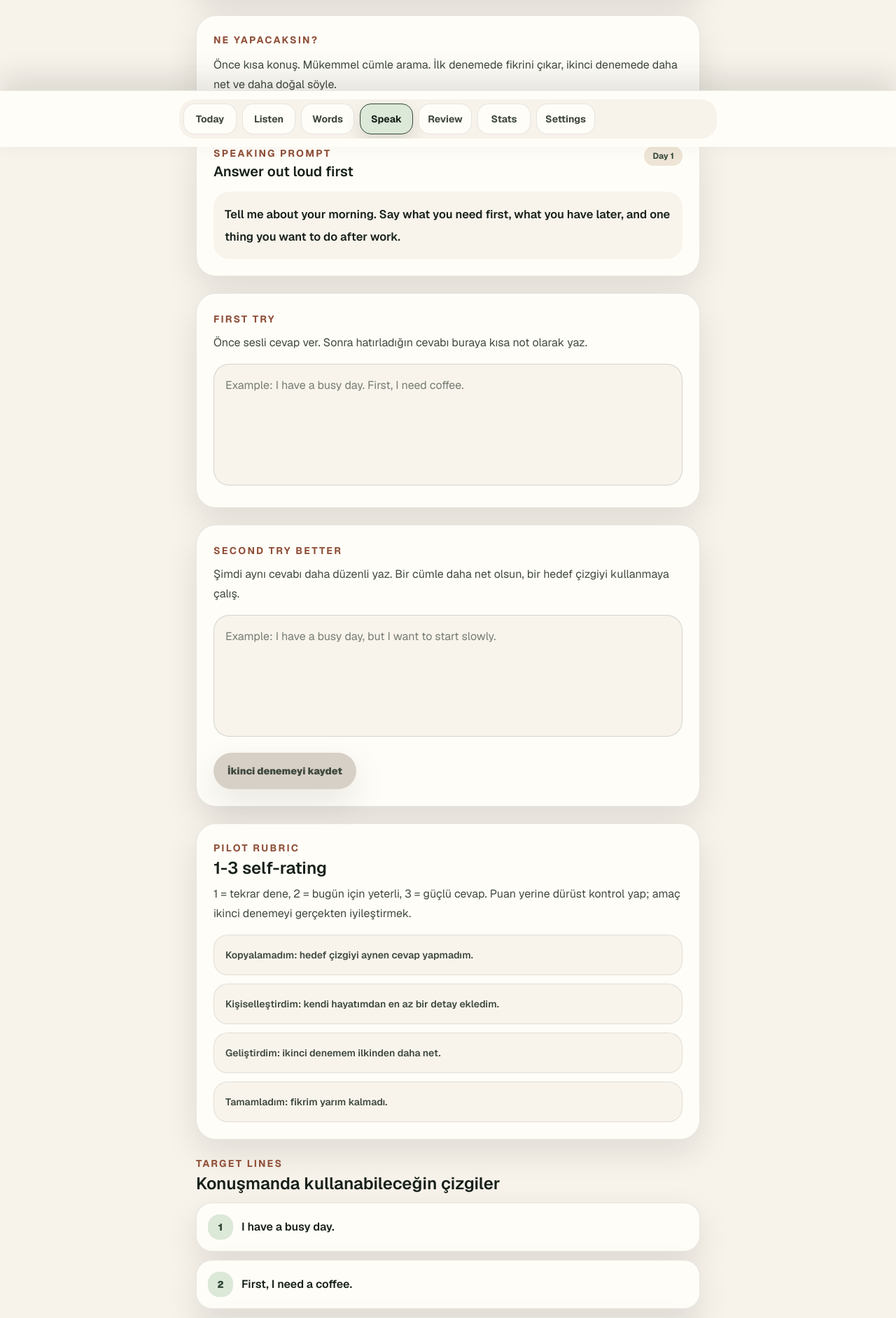
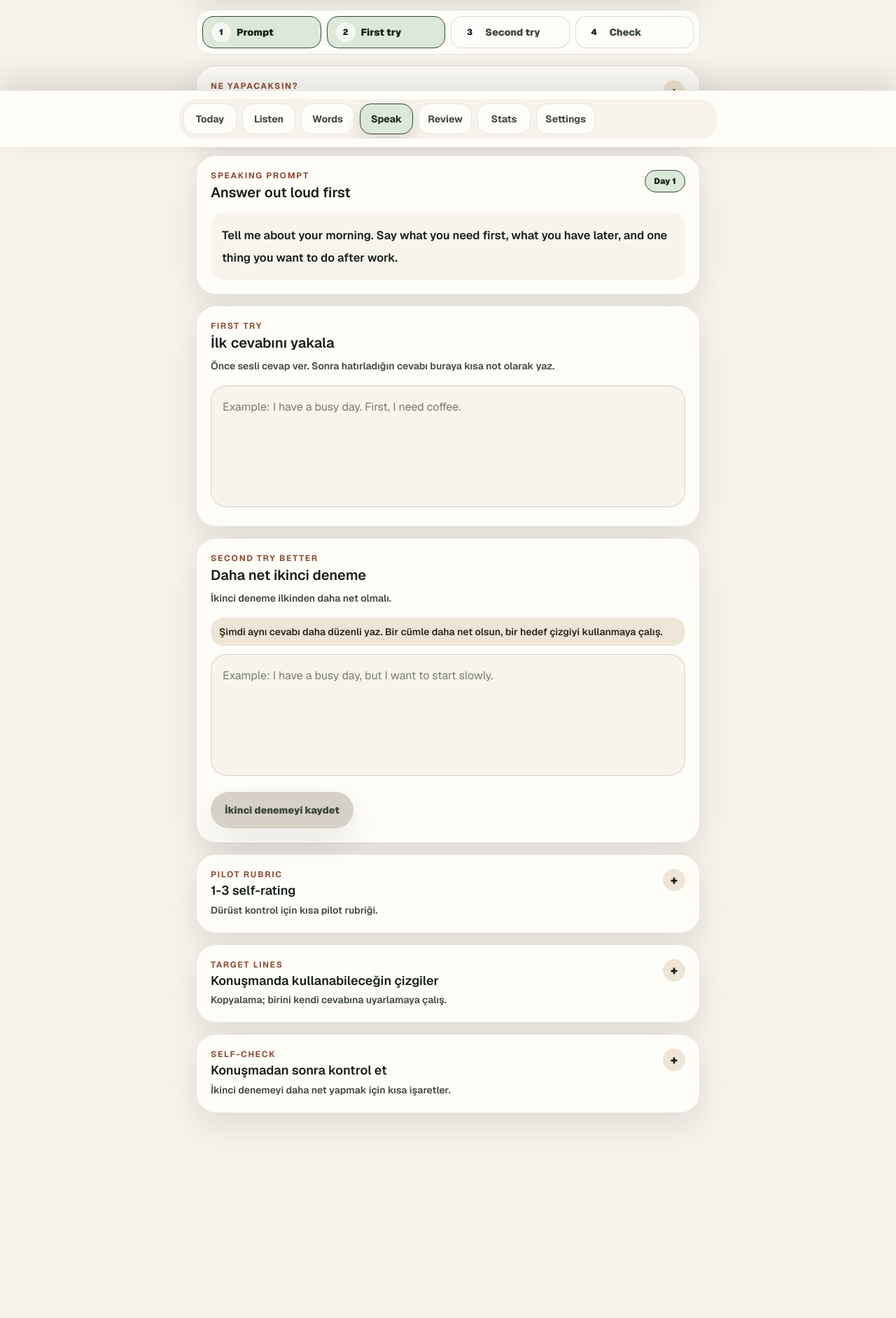
Before and after one commit to fatihsoyaltun/argos-speak-90, a Next.js app: page /speak in a window 1280 px wide. Shown: the part 590-2474 px from the top of the page at 70% size. After the commit the page ends 2325 px from the top, so only its background shows below. Built offline with nearby package versions, Linux system fonts and the light colour scheme.

Commit message:
Reduce Speak and Review mobile density

```diff
--- a/components/review-practice.tsx
+++ b/components/review-practice.tsx
@@ -1,6 +1,12 @@
 "use client";
 
 import { useEffect, useMemo, useState } from "react";
+import {
+  CompactSection,
+  ExpandableCard,
+  ProgressStrip,
+  StatusPill,
+} from "@/components/ui";
 import type { ReviewDrill } from "@/lib/review-content";
 import {
   getDayProgress,
@@ -152,21 +158,41 @@ export function ReviewPractice({ drill }: { drill: ReviewDrill }) {
   }
 
   return (
-    <div className="space-y-6">
-      <section className="rounded-[1.75rem] border border-foreground/10 bg-surface p-5 shadow-soft sm:p-6">
-        <p className="text-xs font-bold uppercase tracking-[0.16em] text-clay sm:text-sm">
-          Ne yapacaksın?
-        </p>
-        <p className="mt-3 text-base leading-7 text-muted">
-          {drill.shortIntroTr}
-        </p>
-        <div className="mt-4 rounded-[1.4rem] border border-foreground/10 bg-background/85 p-4">
-          <p className="text-xs font-bold uppercase tracking-[0.16em] text-clay">
-            Production self-check
-          </p>
-          <p className="mt-2 text-sm font-semibold leading-6 text-muted">
-            Açık üretim soruları otomatik AI puanı almaz. Model cevabı sadece
-            yardım içindir; kendi cevabını bu kısa listeyle kontrol et.
+    <div className="space-y-4">
+      <CompactSection
+        eyebrow="Active recall"
+        title="Hatırlayıp yaz"
+        description={drill.shortIntroTr}
+        action={<StatusPill status="active">Day {drill.day}</StatusPill>}
+      >
+        <ProgressStrip
+          items={[
+            {
+              label: `${checkedCount}/${drill.reviewItems.length} checked`,
+              status:
+                checkedCount === drill.reviewItems.length ? "done" : "active",
+            },
+            {
+              label: `${correctCount} correct`,
+              status: correctCount > 0 ? "synced" : "pending",
+            },
+            {
+              label: `${drill.reviewItems.length - checkedCount} left`,
+              status:
+                checkedCount === drill.reviewItems.length ? "done" : "pending",
+            },
+          ]}
+        />
+      </CompactSection>
+
+      <ExpandableCard
+        eyebrow="Production self-check"
+        title="Açık cevapları nasıl kontrol edeceksin?"
+        description="Model cevabı yardım içindir; açık üretim cevaplarını bu kısa listeyle kontrol et."
+      >
+        <p className="text-sm font-semibold leading-6 text-muted">
+          Açık üretim soruları otomatik AI puanı almaz. Kendi cevabını bu kısa
+          listeyle kontrol et.
         </p>
         <div className="mt-3 grid gap-2">
           {productionSelfCheckItems.map((item) => (
@@ -178,47 +204,47 @@ export function ReviewPractice({ drill }: { drill: ReviewDrill }) {
             </p>
           ))}
         </div>
-        </div>
-      </section>
+      </ExpandableCard>
 
       <section className="space-y-3">
-        <div>
-          <p className="text-xs font-bold uppercase tracking-[0.16em] text-clay sm:text-sm">
-            Active recall
-          </p>
-          <h2 className="mt-1 text-2xl font-semibold leading-tight">
-            Hatırlayıp yaz
-          </h2>
-        </div>
-
-        <div className="grid gap-3">
+        <div className="grid gap-2">
           {drill.reviewItems.map((item, index) => {
             const result = results[index];
             const answer = answers[index] ?? "";
             const isAnswerEmpty = answer.trim().length === 0;
+            const isChecked = Boolean(result);
 
             return (
               <article
                 key={`${item.type}-${item.prompt}`}
-                className="rounded-[1.6rem] border border-foreground/10 bg-surface p-5 shadow-soft sm:p-6"
+                className="rounded-[1.35rem] border border-foreground/10 bg-surface p-4 shadow-soft sm:rounded-[1.6rem] sm:p-5"
               >
-                <div className="flex items-start justify-between gap-4">
+                <div className="flex items-start justify-between gap-3">
                   <div className="min-w-0">
                     <p className="text-xs font-bold uppercase tracking-[0.16em] text-clay">
                       Task {index + 1}
                     </p>
-                    <h3 className="mt-2 text-lg font-semibold leading-7">
+                    <h3 className="mt-1.5 text-lg font-semibold leading-7">
                       {item.prompt}
                     </h3>
                   </div>
-                  <span className="shrink-0 rounded-full bg-linen px-3 py-1.5 text-xs font-black text-moss">
+                  <div className="flex shrink-0 flex-col items-end gap-1.5">
+                    <StatusPill status="active">
                       {reviewTypeLabels[item.type]}
-                  </span>
+                    </StatusPill>
+                    {isChecked ? (
+                      <StatusPill
+                        status={result === "correct" ? "done" : "warning"}
+                      >
+                        {result === "correct" ? "Done" : "Review"}
+                      </StatusPill>
+                    ) : null}
+                  </div>
                 </div>
 
                 <label
                   htmlFor={`review-answer-${index}`}
-                  className="mt-5 block text-xs font-bold uppercase tracking-[0.16em] text-muted"
+                  className="mt-4 block text-xs font-bold uppercase tracking-[0.16em] text-muted"
                 >
                   Cevabın
                 </label>
@@ -241,13 +267,13 @@ export function ReviewPractice({ drill }: { drill: ReviewDrill }) {
                 </button>
 
                 {result === "correct" ? (
-                  <div className="mt-4 rounded-[1.25rem] border border-moss/20 bg-sage p-4 text-sm font-semibold leading-6 text-foreground">
+                  <div className="mt-3 rounded-[1.15rem] border border-moss/20 bg-sage p-3 text-sm font-semibold leading-6 text-foreground">
                     Doğru. Bu cümleyi bir kez daha sesli tekrar et.
                   </div>
                 ) : null}
 
                 {result === "needsReview" ? (
-                  <div className="mt-4 rounded-[1.25rem] border border-clay/25 bg-linen/70 p-4 text-sm leading-6 text-foreground">
+                  <div className="mt-3 rounded-[1.15rem] border border-clay/25 bg-linen/70 p-3 text-sm leading-6 text-foreground">
                     <p className="font-bold">Tekrar bak:</p>
                     <p className="mt-1 font-semibold">{item.expectedAnswer}</p>
                   </div>
@@ -258,18 +284,18 @@ export function ReviewPractice({ drill }: { drill: ReviewDrill }) {
         </div>
       </section>
 
-      <section className="rounded-[1.75rem] border border-moss/15 bg-moss p-5 text-white shadow-soft sm:p-6">
+      <section className="rounded-[1.55rem] border border-moss/15 bg-moss p-5 text-white shadow-soft sm:rounded-[1.75rem] sm:p-6">
         <p className="text-xs font-bold uppercase tracking-[0.16em] text-linen sm:text-sm">
           Review summary
         </p>
-        <div className="mt-4 grid grid-cols-2 gap-3">
-          <div className="rounded-[1.25rem] bg-white/10 p-4">
+        <div className="mt-3 grid grid-cols-2 gap-2.5">
+          <div className="rounded-[1.15rem] bg-white/10 p-3">
             <p className="text-xs font-bold uppercase tracking-[0.14em] text-linen">
               Checked
             </p>
             <p className="mt-1 text-3xl font-semibold">{checkedCount}</p>
           </div>
-          <div className="rounded-[1.25rem] bg-white/10 p-4">
+          <div className="rounded-[1.15rem] bg-white/10 p-3">
             <p className="text-xs font-bold uppercase tracking-[0.14em] text-linen">
               Correct
             </p>
--- a/components/speaking-practice.tsx
+++ b/components/speaking-practice.tsx
@@ -1,6 +1,12 @@
 "use client";
 
 import { useEffect, useState } from "react";
+import {
+  CompactSection,
+  ExpandableCard,
+  StatusPill,
+  TaskStepper,
+} from "@/components/ui";
 import type { SpeakingPractice } from "@/lib/speaking-content";
 import {
   getDayProgress,
@@ -24,12 +30,14 @@ export function SpeakingPracticeView({
   const [secondTry, setSecondTry] = useState("");
   const [checkedItems, setCheckedItems] = useState<string[]>([]);
   const [saveState, setSaveState] = useState<"idle" | "saved">("idle");
+  const [isSpeakCompleted, setIsSpeakCompleted] = useState(false);
 
   useEffect(() => {
     const loadTimer = window.setTimeout(() => {
       const progress = getDayProgress(practice.day);
       setFirstTry(progress.speakFirstTry);
       setSecondTry(progress.speakSecondTry);
+      setIsSpeakCompleted(progress.completedTasks.includes("speak"));
       setSaveState("idle");
     }, 0);
 
@@ -64,12 +72,27 @@ export function SpeakingPracticeView({
       speakSecondTry: secondTry,
     });
     markDayTaskCompleted(practice.day, "speak");
+    setIsSpeakCompleted(true);
     setSaveState("saved");
   }
 
+  const hasFirstTry = firstTry.trim().length > 0;
+  const hasSecondTry = secondTry.trim().length > 0;
+  const firstTryStepStatus = hasFirstTry ? "done" : "active";
+  const secondTryStepStatus = hasSecondTry
+    ? "done"
+    : hasFirstTry
+      ? "active"
+      : "pending";
+  const checkStepStatus = isSpeakCompleted && hasSecondTry
+    ? "done"
+    : hasSecondTry
+      ? "active"
+      : "pending";
+
   return (
-    <div className="space-y-6">
-      <section className="rounded-[1.75rem] border border-moss/15 bg-moss p-5 text-white shadow-soft sm:p-6">
+    <div className="space-y-4">
+      <section className="rounded-[1.55rem] border border-moss/15 bg-moss p-5 text-white shadow-soft sm:rounded-[1.75rem] sm:p-6">
         <div className="space-y-3">
           <p className="text-xs font-bold uppercase tracking-[0.16em] text-sage sm:text-sm">
             Bugünkü konuşma
@@ -83,63 +106,72 @@ export function SpeakingPracticeView({
         </div>
       </section>
 
-      <section className="rounded-[1.75rem] border border-foreground/10 bg-surface p-5 shadow-soft sm:p-6">
-        <p className="text-xs font-bold uppercase tracking-[0.16em] text-clay sm:text-sm">
-          Ne yapacaksın?
-        </p>
-        <p className="mt-3 text-base leading-7 text-muted">
+      <TaskStepper
+        steps={[
+          { label: "Prompt", status: hasFirstTry ? "done" : "active" },
+          { label: "First try", status: firstTryStepStatus },
+          { label: "Second try", status: secondTryStepStatus },
+          { label: "Check", status: checkStepStatus },
+        ]}
+      />
+
+      <ExpandableCard
+        eyebrow="Ne yapacaksın?"
+        title="Kısa konuşma rehberi"
+        description="Ana görev görünür kalır; detaylı yönlendirmeyi ihtiyaç duyunca aç."
+      >
+        <p className="text-sm font-semibold leading-6 text-muted">
           {practice.speakingTipsTr}
         </p>
-      </section>
+      </ExpandableCard>
 
-      <section className="rounded-[1.75rem] border border-foreground/10 bg-surface p-5 shadow-soft sm:p-6">
-        <div className="flex items-start justify-between gap-4">
-          <div className="min-w-0">
-            <p className="text-xs font-bold uppercase tracking-[0.16em] text-clay sm:text-sm">
-              Speaking prompt
-            </p>
-            <h3 className="mt-1 text-xl font-semibold leading-tight">
-              Answer out loud first
-            </h3>
-          </div>
-          <span className="shrink-0 rounded-full bg-linen px-3 py-1.5 text-xs font-bold text-moss">
+      <CompactSection
+        eyebrow="Speaking prompt"
+        title="Answer out loud first"
+        action={
+          <StatusPill status="active">
             Day {practice.day}
-          </span>
-        </div>
-        <p className="mt-4 rounded-[1.4rem] bg-background/85 p-4 text-[1.03rem] font-semibold leading-8 text-foreground">
+          </StatusPill>
+        }
+      >
+        <p className="rounded-[1.25rem] bg-background/85 p-4 text-[1.03rem] font-semibold leading-8 text-foreground">
           {practice.prompt}
         </p>
-      </section>
+      </CompactSection>
 
-      <section className="rounded-[1.75rem] border border-foreground/10 bg-surface p-5 shadow-soft sm:p-6">
+      <CompactSection
+        eyebrow="First try"
+        title="İlk cevabını yakala"
+        description="Önce sesli cevap ver. Sonra hatırladığın cevabı buraya kısa not olarak yaz."
+      >
         <label
           htmlFor="first-try"
-          className="text-xs font-bold uppercase tracking-[0.16em] text-clay sm:text-sm"
+          className="sr-only"
         >
           First try
         </label>
-        <p className="mt-2 text-base leading-7 text-muted">
-          Önce sesli cevap ver. Sonra hatırladığın cevabı buraya kısa not olarak
-          yaz.
-        </p>
         <textarea
           id="first-try"
           value={firstTry}
           onChange={(event) => updateFirstTry(event.target.value)}
           rows={5}
           placeholder="Example: I have a busy day. First, I need coffee."
-          className="mt-4 w-full resize-none rounded-[1.4rem] border border-foreground/15 bg-background/85 p-4 text-base leading-7 text-foreground outline-none transition placeholder:text-muted/70 focus:border-clay focus:ring-2 focus:ring-clay/30"
+          className="w-full resize-none rounded-[1.4rem] border border-foreground/15 bg-background/85 p-4 text-base leading-7 text-foreground outline-none transition placeholder:text-muted/70 focus:border-clay focus:ring-2 focus:ring-clay/30"
         />
-      </section>
+      </CompactSection>
 
-      <section className="rounded-[1.75rem] border border-foreground/10 bg-surface p-5 shadow-soft sm:p-6">
+      <CompactSection
+        eyebrow="Second try better"
+        title="Daha net ikinci deneme"
+        description="İkinci deneme ilkinden daha net olmalı."
+      >
         <label
           htmlFor="second-try"
-          className="text-xs font-bold uppercase tracking-[0.16em] text-clay sm:text-sm"
+          className="sr-only"
         >
           Second try better
         </label>
-        <p className="mt-2 text-base leading-7 text-muted">
+        <p className="mb-3 rounded-[1.15rem] bg-linen px-3 py-2 text-sm font-semibold leading-6 text-[#2d261d]">
           Şimdi aynı cevabı daha düzenli yaz. Bir cümle daha net olsun, bir
           hedef çizgiyi kullanmaya çalış.
         </p>
@@ -149,7 +181,7 @@ export function SpeakingPracticeView({
           onChange={(event) => updateSecondTry(event.target.value)}
           rows={5}
           placeholder="Example: I have a busy day, but I want to start slowly."
-          className="mt-4 w-full resize-none rounded-[1.4rem] border border-foreground/15 bg-background/85 p-4 text-base leading-7 text-foreground outline-none transition placeholder:text-muted/70 focus:border-clay focus:ring-2 focus:ring-clay/30"
+          className="w-full resize-none rounded-[1.4rem] border border-foreground/15 bg-background/85 p-4 text-base leading-7 text-foreground outline-none transition placeholder:text-muted/70 focus:border-clay focus:ring-2 focus:ring-clay/30"
         />
         <button
           type="button"
@@ -164,66 +196,63 @@ export function SpeakingPracticeView({
             Denemelerin bu cihazda kaydedildi.
           </p>
         ) : null}
-      </section>
+      </CompactSection>
 
-      <section className="rounded-[1.75rem] border border-foreground/10 bg-surface p-5 shadow-soft sm:p-6">
-        <p className="text-xs font-bold uppercase tracking-[0.16em] text-clay sm:text-sm">
-          Pilot rubric
-        </p>
-        <h3 className="mt-1 text-2xl font-semibold leading-tight">
-          1-3 self-rating
-        </h3>
-        <p className="mt-2 text-base leading-7 text-muted">
+      <ExpandableCard
+        eyebrow="Pilot rubric"
+        title="1-3 self-rating"
+        description="Dürüst kontrol için kısa pilot rubriği."
+      >
+        <p className="text-sm font-semibold leading-6 text-muted">
           1 = tekrar dene, 2 = bugün için yeterli, 3 = güçlü cevap. Puan yerine
           dürüst kontrol yap; amaç ikinci denemeyi gerçekten iyileştirmek.
         </p>
-        <div className="mt-4 grid gap-3">
+        <div className="mt-3 grid gap-2">
           {pilotRubricItems.map((item) => (
             <div
               key={item}
-              className="rounded-[1.25rem] border border-foreground/10 bg-background/85 p-4 text-sm font-semibold leading-6 text-muted"
+              className="rounded-[1.1rem] border border-foreground/10 bg-background/85 px-3 py-2.5 text-sm font-semibold leading-6 text-muted"
             >
               {item}
             </div>
           ))}
         </div>
-      </section>
+      </ExpandableCard>
 
-      <section className="space-y-3">
-        <div>
-          <p className="text-xs font-bold uppercase tracking-[0.16em] text-clay sm:text-sm">
-            Target lines
-          </p>
-          <h3 className="mt-1 text-2xl font-semibold leading-tight">
-            Konuşmanda kullanabileceğin çizgiler
-          </h3>
-        </div>
-        <div className="grid gap-3">
+      <ExpandableCard
+        eyebrow="Target lines"
+        title="Konuşmanda kullanabileceğin çizgiler"
+        description="Kopyalama; birini kendi cevabına uyarlamaya çalış."
+      >
+        <div className="grid gap-2">
           {practice.targetLines.map((line, index) => (
             <div
               key={line}
-              className="rounded-[1.4rem] border border-foreground/10 bg-surface p-4 shadow-soft"
+              className="rounded-[1.15rem] border border-foreground/10 bg-background/85 p-3"
             >
               <div className="flex gap-3">
-                <span className="flex h-9 w-9 shrink-0 items-center justify-center rounded-2xl bg-sage text-sm font-black text-moss">
+                <span className="flex h-8 w-8 shrink-0 items-center justify-center rounded-2xl bg-sage text-sm font-black text-moss">
                   {index + 1}
                 </span>
-                <p className="pt-1 text-base font-semibold leading-7">{line}</p>
+                <p className="pt-0.5 text-sm font-semibold leading-6 text-foreground">
+                  {line}
+                </p>
               </div>
             </div>
           ))}
         </div>
-      </section>
+      </ExpandableCard>
 
-      <section className="rounded-[1.75rem] border border-foreground/10 bg-surface p-5 shadow-soft sm:p-6">
-        <p className="text-xs font-bold uppercase tracking-[0.16em] text-clay sm:text-sm">
-          Self-check
-        </p>
-        <p className="mt-2 text-base leading-7 text-muted">
+      <ExpandableCard
+        eyebrow="Self-check"
+        title="Konuşmadan sonra kontrol et"
+        description="İkinci denemeyi daha net yapmak için kısa işaretler."
+      >
+        <p className="text-sm font-semibold leading-6 text-muted">
           Konuşmadan sonra hızlıca kontrol et. Bunlar puan değil; daha net ikinci
           deneme için küçük işaretler.
         </p>
-        <div className="mt-4 grid gap-3">
+        <div className="mt-3 grid gap-2">
           {practice.selfCheckItems.map((item) => {
             const isChecked = checkedItems.includes(item);
 
@@ -233,7 +262,7 @@ export function SpeakingPracticeView({
                 type="button"
                 onClick={() => toggleCheck(item)}
                 aria-pressed={isChecked}
-                className={`flex min-h-14 items-start gap-3 rounded-[1.25rem] border p-4 text-left text-sm font-semibold leading-6 outline-none transition active:scale-[0.99] focus-visible:ring-2 focus-visible:ring-clay focus-visible:ring-offset-4 focus-visible:ring-offset-surface ${
+                className={`flex min-h-12 items-start gap-3 rounded-[1.15rem] border p-3 text-left text-sm font-semibold leading-6 outline-none transition active:scale-[0.99] focus-visible:ring-2 focus-visible:ring-clay focus-visible:ring-offset-4 focus-visible:ring-offset-surface ${
                   isChecked
                     ? "border-moss/30 bg-sage text-foreground"
                     : "border-foreground/10 bg-background/85 text-muted hover:border-moss/25 hover:text-foreground"
@@ -253,7 +282,7 @@ export function SpeakingPracticeView({
             );
           })}
         </div>
-      </section>
+      </ExpandableCard>
     </div>
   );
 }
```
Also changed, not shown: 1 other file (tests, documents, lock files or other folders). Lines whose indentation alone changed are shown as unchanged.
